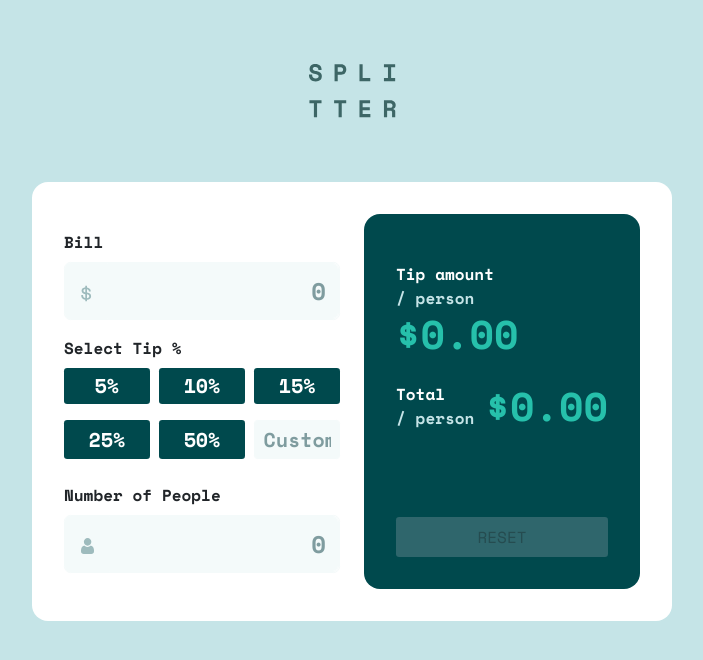
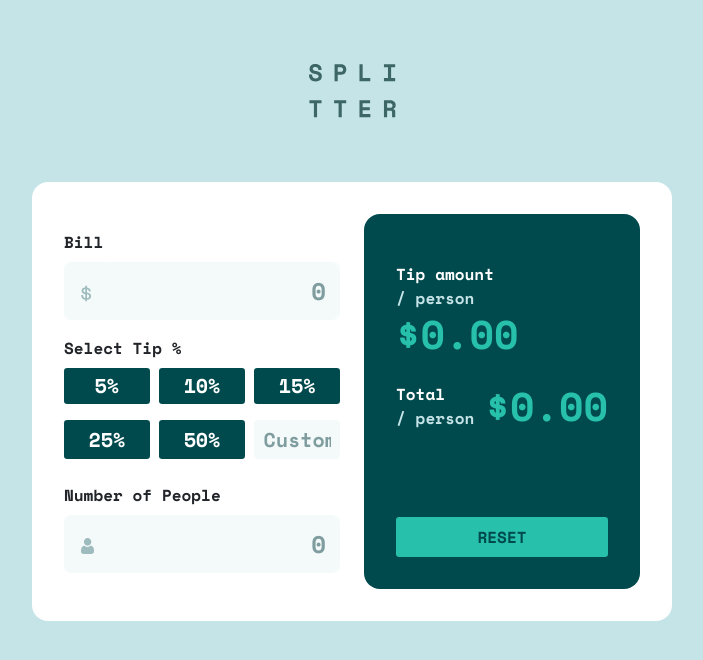
Before and after one commit to tonyoladapo/tip-calculator, a React (Create React App) app: page / in a window 1280 px wide. Shown: the top 660 px of the page, without its empty margins (288-991 px from the left). Built offline with nearby package versions, Linux system fonts and the light colour scheme.

Commit message:
style reset button text

```diff
--- a/src/components/result/Result.jsx
+++ b/src/components/result/Result.jsx
@@ -26,9 +26,7 @@ const Result = () => {
         </div>
       </div>
 
-      <button disabled className="reset-button">
-        RESET
-      </button>
+      <button className="reset-button">RESET</button>
     </div>
   );
 };
--- a/src/components/result/result.css
+++ b/src/components/result/result.css
@@ -38,6 +38,8 @@
   border: 0;
   border-radius: 0.2rem;
   padding: 0.5rem;
+  font-weight: 700;
+  color: hsl(183, 100%, 15%);
 }
 
 .reset-button:hover:enabled {
```
